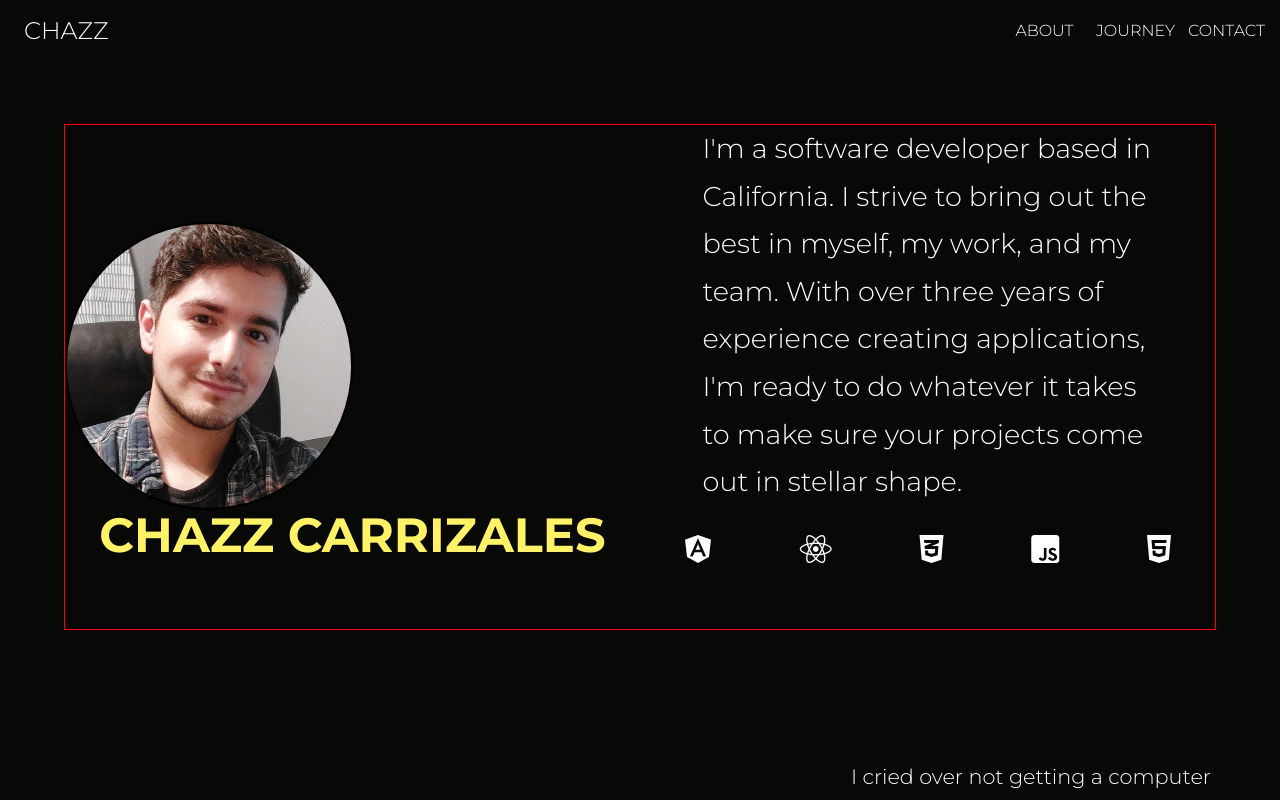
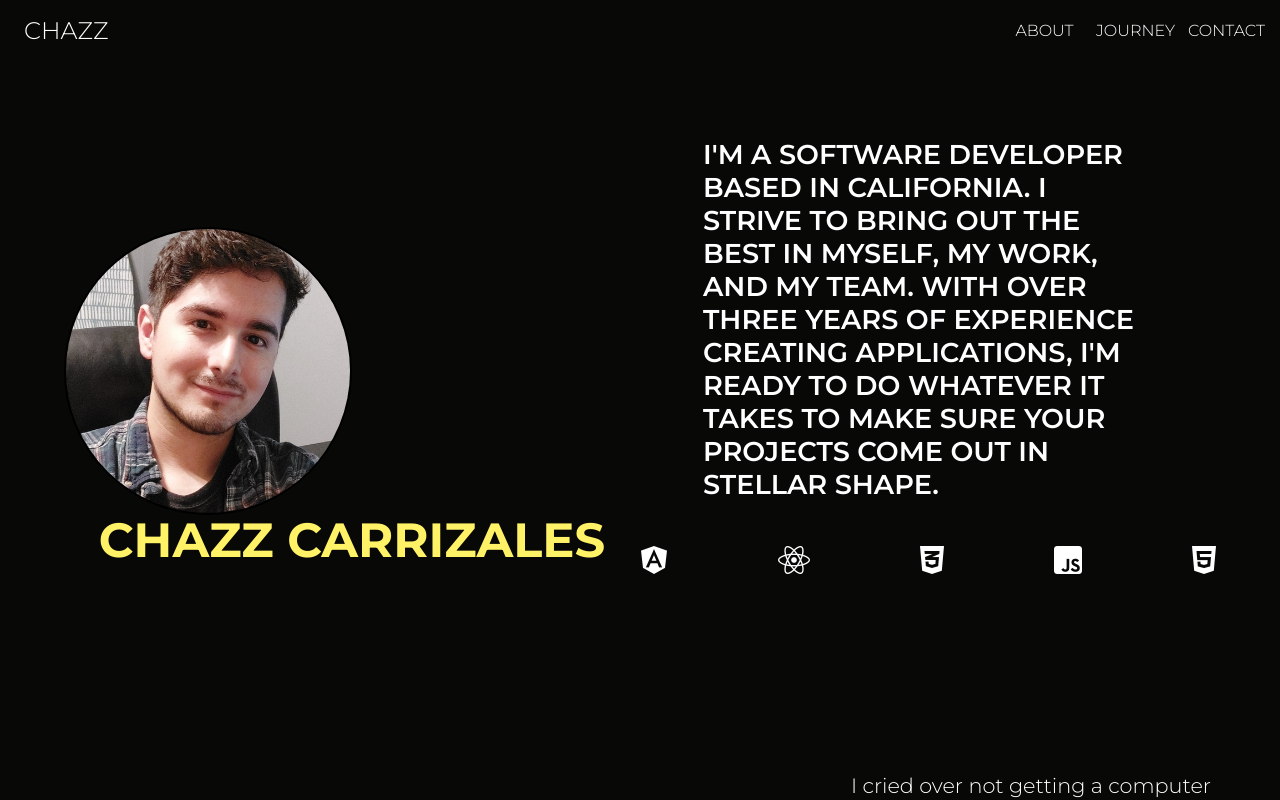
Before and after one commit to czcarrizales/react-portfolio, a React (Create React App) app: page / in a window 1280 px wide. Shown: the top 800 px of the page. Built offline with nearby package versions, Linux system fonts and the light colour scheme.

Commit message:
various css changes to Hero

```diff
--- a/src/css/Hero.css
+++ b/src/css/Hero.css
@@ -3,11 +3,10 @@
 .hero-container {
     display: flex;
     flex-direction: column;
-    align-items: center;
     color: black;
-    border: 1px solid red;
     margin-left: 2em;
     margin-right: 2em;
+    margin-top: 5.625em;
 }
 
 .hero-img {
@@ -40,18 +39,18 @@
 }
 
 .hero-text p {
-    font-size: 1.3rem;
+    margin-top: .5em;
+    font-size: 1rem;
     max-width: 450px;
-    line-height: 1.75em;
     margin-bottom: 1em;
+    font-weight: 600;
+    text-transform: uppercase;
 }
 
 .hero-container h1 {
     display: flex;
     justify-content: center;
     font-size: 3rem;
-    margin-left: .5em;
-    margin-right: .5em;
     color: #FFF266;
     line-height: .9;
 }
@@ -71,8 +70,9 @@
 
 .icons {
     display: flex;
-    justify-content: space-around;
+    justify-content: space-between;
     width: 100%;
+    margin-top: 1em;
     margin-bottom: 4em;
 }
 
```
